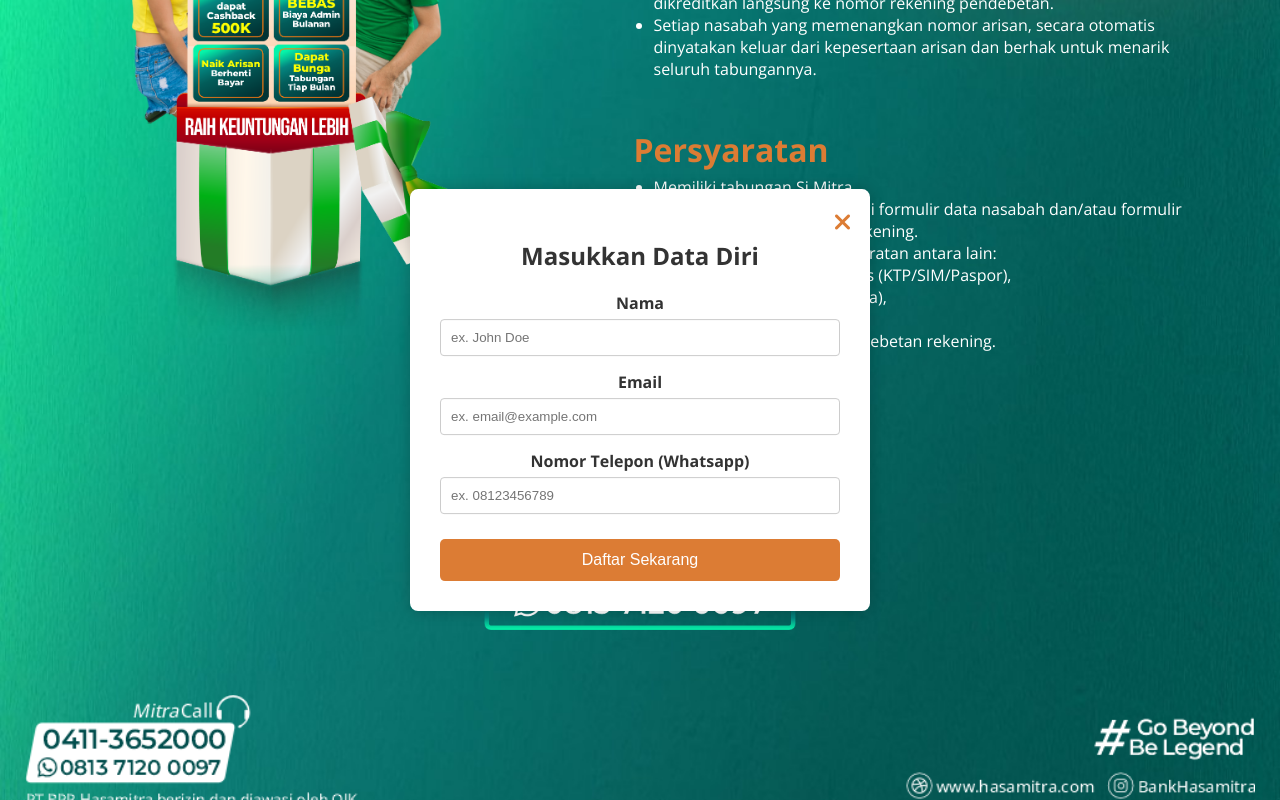
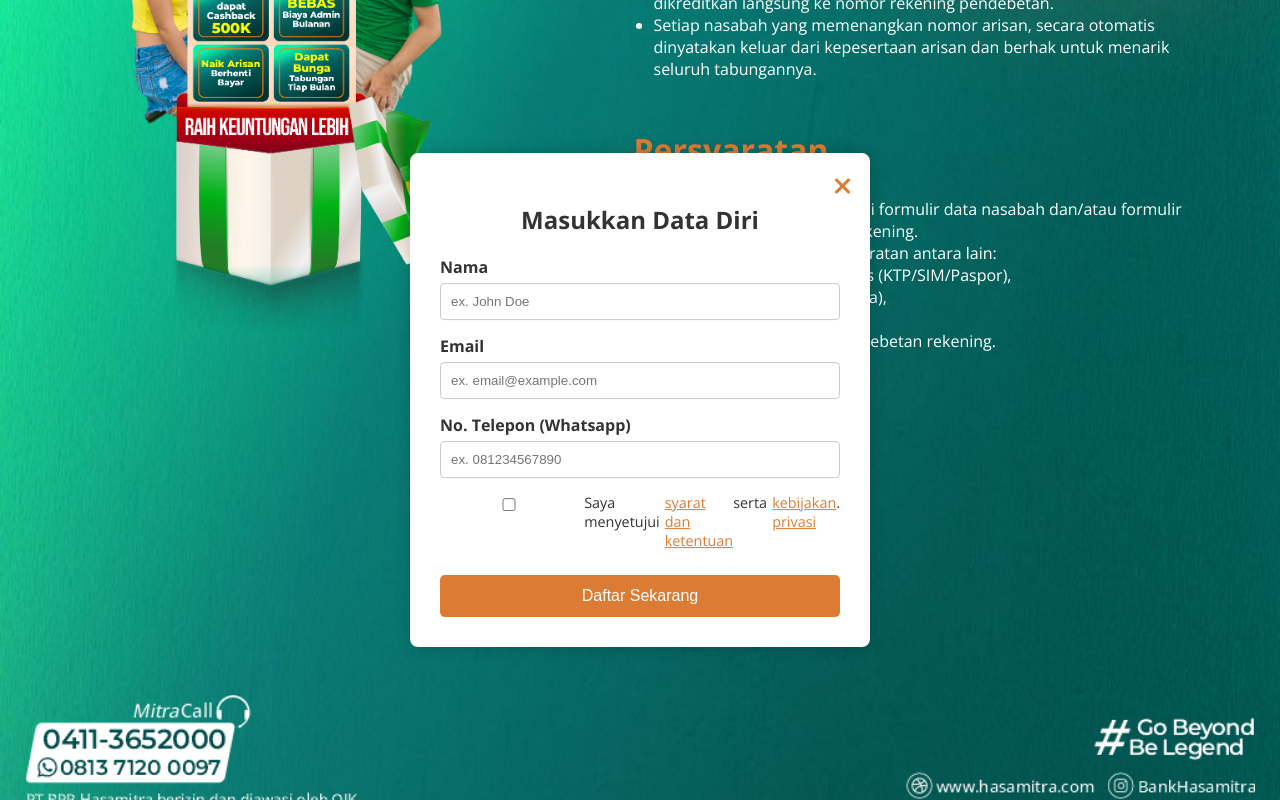
Before and after one commit to Jnxx02/Hasamitra-Internship, a React (Create React App) app in the folder landing-page_new-ariska/: page / in a window 1280 px wide. Both pictures are taken after a click on the button "Raih Keuntungan". Shown: the part 898-1698 px from the top of the page. Built offline with nearby package versions, Linux system fonts and the light colour scheme.

Commit message:
feat: checkbox for terms and condition

```diff
--- a/landing-page_new-ariska/src/LandingPage.css
+++ b/landing-page_new-ariska/src/LandingPage.css
@@ -341,6 +341,7 @@ a {
   margin-bottom: 15px;
   color: #333;
   font-weight: bold;
+  text-align: left;
 }
 
 .form-popup input {
@@ -398,3 +399,23 @@ a {
 .form-popup.hide {
   animation: popupFadeOut 0.3s ease-out forwards;
 }
+
+.form-popup .checkbox-label {
+  display: flex;
+  align-items: start;
+  margin-bottom: 15px;
+  color: #333;
+  font-weight: normal;
+  text-align: left;
+  font-size: 0.9rem;
+}
+
+.form-popup .checkbox-label a {
+  color: #dc7c34;
+  text-decoration: underline;
+  margin-left: 5px;
+}
+
+.form-popup .checkbox-label input[type="checkbox"] {
+  margin-right: 10px;
+}
--- a/landing-page_new-ariska/src/LandingPage.js
+++ b/landing-page_new-ariska/src/LandingPage.js
@@ -8,6 +8,7 @@ function LandingPage() {
     name: '',
     email: '',
     phone: '',
+    agree: false,
   });
 
   useEffect(() => {
@@ -36,8 +37,8 @@ function LandingPage() {
   const whatsappTemplateMessage = "Halo Hasamitra, saya ingin bergabung dengan Tabungan New Ariska.";
 
   const handleInputChange = (e) => {
-    const { name, value } = e.target;
-    setFormData({ ...formData, [name]: value });
+    const { name, value, type, checked } = e.target;
+    setFormData({ ...formData, [name]: type === 'checkbox' ? checked : value });
   };
 
   const handleSubmit = (e) => {
@@ -59,6 +60,11 @@ function LandingPage() {
 
     if (!phonePattern.test(formData.phone)) {
       alert("Nomor telepon harus berupa angka.");
+      return;
+    }
+
+    if (!formData.agree) {
+      alert("Anda harus menyetujui syarat dan ketentuan serta kebijakan privasi.");
       return;
     }
 
@@ -177,15 +183,25 @@ function LandingPage() {
               />
             </label>
             <label>
-              Nomor Telepon (Whatsapp)
+              No. Telepon (Whatsapp)
               <input
                 type="tel"
                 name="phone"
                 value={formData.phone}
                 onChange={handleInputChange}
-                placeholder="ex. 08123456789"
+                placeholder="ex. 081234567890"
                 required
               />
+            </label>
+            <label className="checkbox-label">
+              <input
+                type="checkbox"
+                name="agree"
+                checked={formData.agree}
+                onChange={handleInputChange}
+                required
+              />
+              Saya menyetujui <a href="/terms" target="_blank" rel="noopener noreferrer">syarat dan ketentuan</a> serta <a href="/privacy" target="_blank" rel="noopener noreferrer">kebijakan privasi</a>.
             </label>
             <button type="submit">Daftar Sekarang</button>
             <button type="button" onClick={closeForm}>
```
